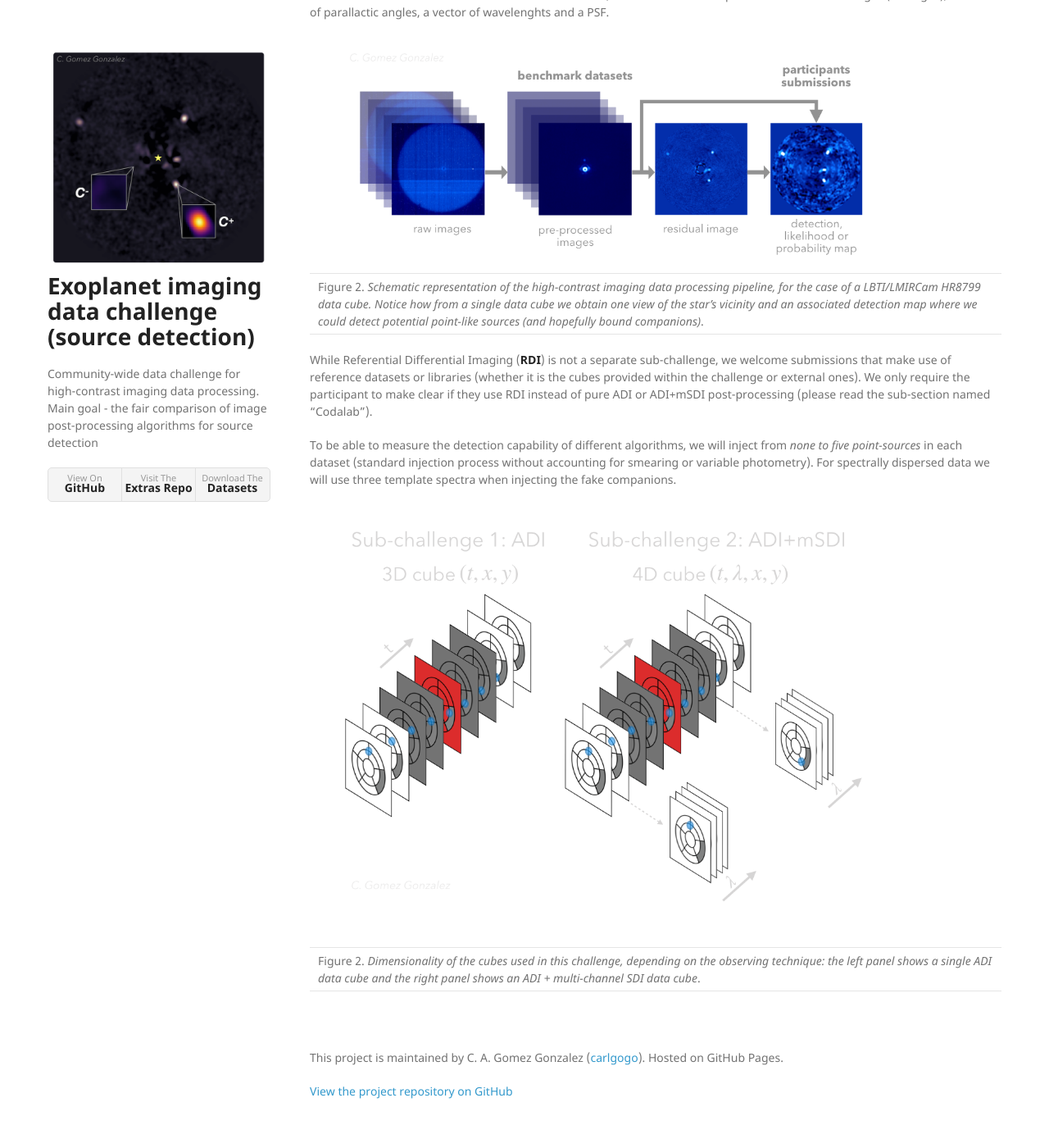
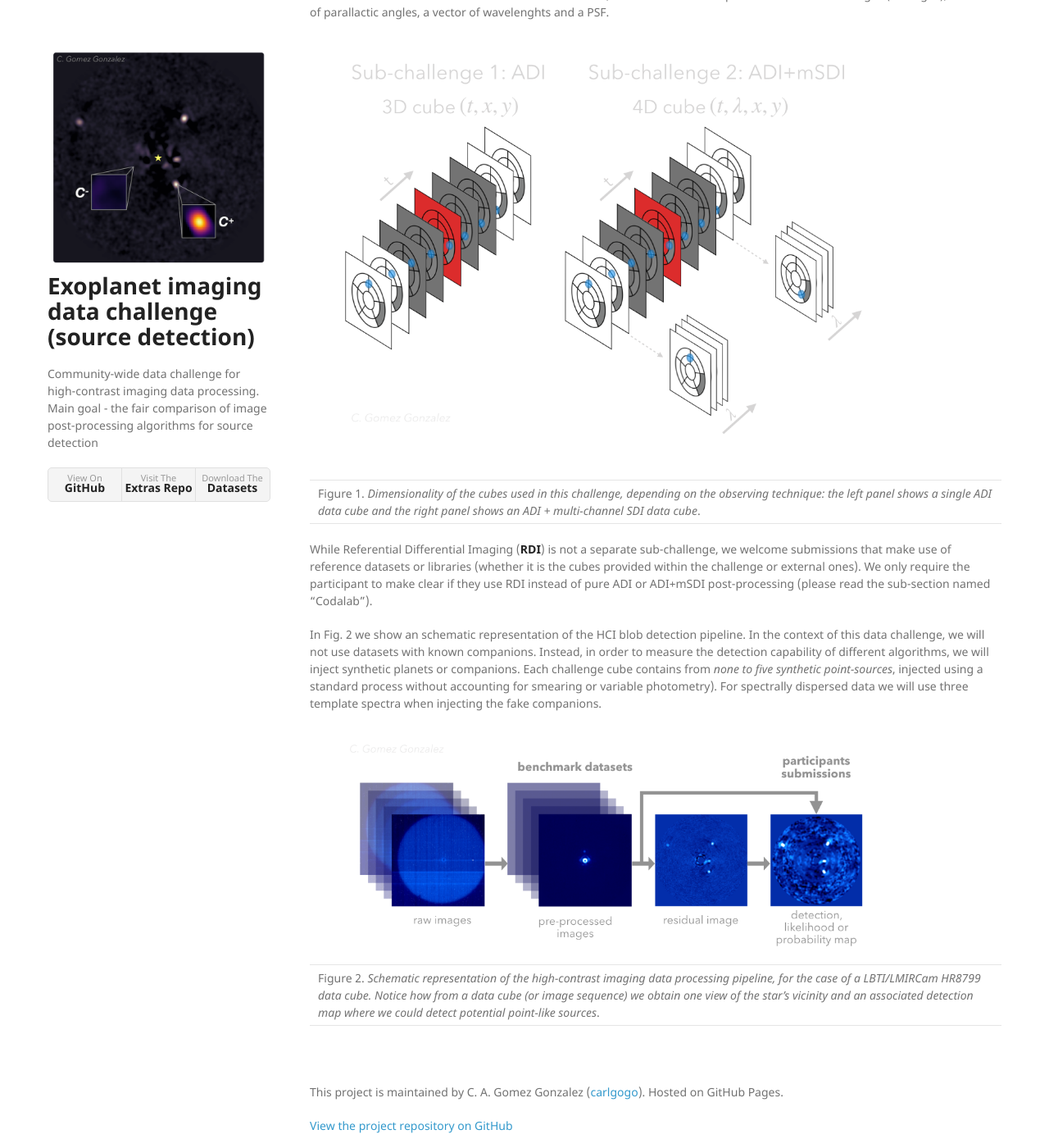
Before and after one commit to carlgogo/exoimaging_challenge, a Jekyll site: the page built from pages/subchallenges.md, in a window 1280 px wide and 1400 px high, scrolled down 555 px. Shown: the whole window at 82% size. Built offline with Jekyll 4.4.1, drawn with Linux system fonts in a browser that asks for light colours; nearby versions of some CDN libraries; our own code applies the rules of GitHub Pages for plain Markdown files; before the commit the page ends 1913 px from its top, so only the background shows below that.

Commit message:
updating context and subchallenges

```diff
--- a/pages/subchallenges.md
+++ b/pages/subchallenges.md
@@ -6,14 +6,15 @@ This first competition will consider two sub-challenges focused on the two most
 
 **ADI+mSDI**: In the case of multi-spectral imaging, an integral field spectrograph is used to disperse the light, providing a data cube of several monochromatic images. The resolution and band coverage varies depending on the instrument used. Since the speckles are a function of wavelength, we can rescale the images to align them and create a fake movement of the companions in a radial direction (this diversity is also exploited by the post-processing algorithms). Multi-spectral imaging is usually combined with ADI in modern instruments. In this case, the datasets are composed of a 4d cube of images (see Fig. 1), a vector of parallactic angles, a vector of wavelenghts and a PSF.
 
-| ![data](https://raw.githubusercontent.com/carlgogo/exoimaging_challenge/master/assets/images/challenge_fig2.001.png){:width="700px"} |
-|---|
-| Figure 2. *Schematic representation of the high-contrast imaging data processing pipeline, for the case of a LBTI/LMIRCam HR8799 data cube. Notice how from a single data cube we obtain one view of the star's vicinity and an associated detection map where we could detect potential point-like sources (and hopefully bound companions)*.  |
+
+| ![ADI_SDI](https://raw.githubusercontent.com/carlgogo/exoimaging_challenge/master/assets/images/challenge_fig1.001.png){:width="700px"} |
+| --- |
+| Figure 1. *Dimensionality of the cubes used in this challenge, depending on the observing technique: the left panel shows a single ADI data cube and the right panel shows an ADI + multi-channel SDI data cube*. |
 
 While Referential Differential Imaging (**RDI**) is not a separate sub-challenge, we welcome submissions that make use of reference datasets or libraries (whether it is the cubes provided within the challenge or external ones). We only require the participant to make clear if they use RDI instead of pure ADI or ADI+mSDI post-processing (please read the sub-section named "Codalab").
 
-To be able to measure the detection capability of different algorithms, we will inject from *none to five point-sources* in each dataset (standard injection process without accounting for smearing or variable photometry). For spectrally dispersed data we will use three template spectra when injecting the fake companions.
+In Fig. 2 we show an schematic representation of the HCI blob detection pipeline. In the context of this data challenge, we will not use datasets with known companions. Instead, in order to measure the detection capability of different algorithms, we will inject synthetic planets or companions. Each challenge cube contains from *none to five synthetic point-sources*, injected using a standard process without accounting for smearing or variable photometry). For spectrally dispersed data we will use three template spectra when injecting the fake companions.
 
-| ![ADI_SDI](https://raw.githubusercontent.com/carlgogo/exoimaging_challenge/master/assets/images/challenge_fig1.001.png){:width="700px"} |
-| --- |
-| Figure 2. *Dimensionality of the cubes used in this challenge, depending on the observing technique: the left panel shows a single ADI data cube and the right panel shows an ADI + multi-channel SDI data cube*. |
+| ![data](https://raw.githubusercontent.com/carlgogo/exoimaging_challenge/master/assets/images/challenge_fig2.001.png){:width="700px"} |
+|---|
+| Figure 2. *Schematic representation of the high-contrast imaging data processing pipeline, for the case of a LBTI/LMIRCam HR8799 data cube. Notice how from a data cube (or image sequence) we obtain one view of the star's vicinity and an associated detection map where we could detect potential point-like sources*.  |
```
Also changed, not shown: pages/context.md (+2 -2 lines).
